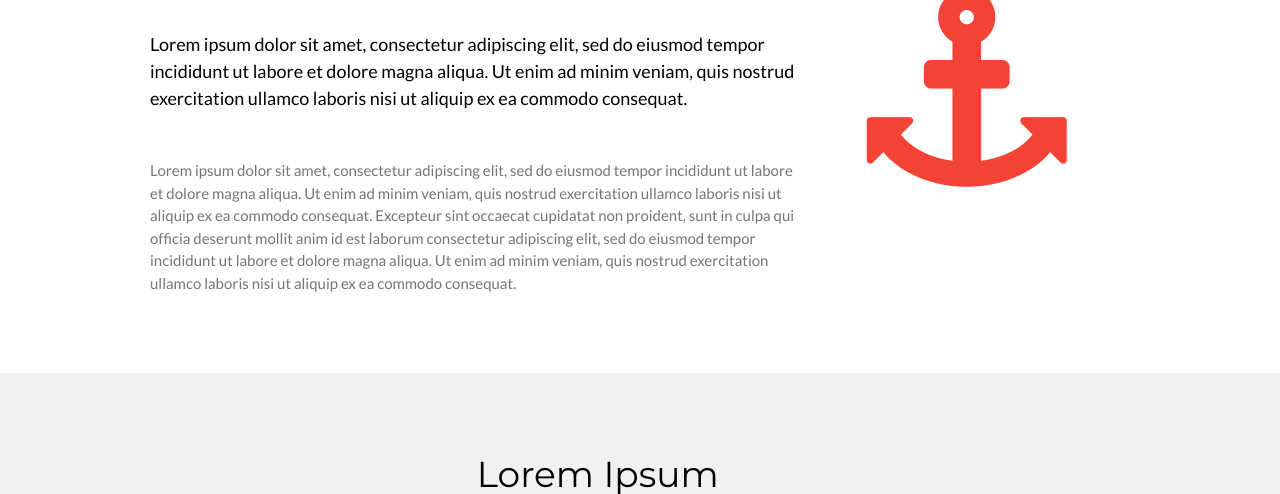
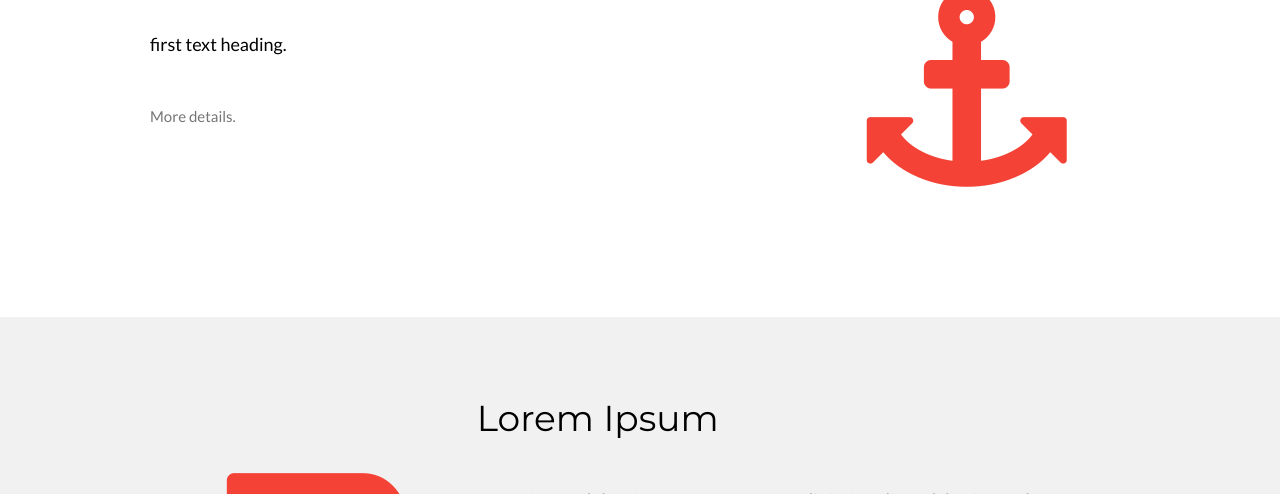
Before and after one commit to ywan999/ywan999.github.io, a plain HTML site: page index.html in a window 1280 px wide. Shown: the part 658-1152 px from the top of the page. Drawn offline with nearby package versions, Linux system fonts and the light colour scheme.

Commit message:
Update index.html

```diff
--- a/index.html
+++ b/index.html
@@ -48,11 +48,9 @@ body,h1,h2,h3,h4,h5,h6 {font-family: "Lato", sans-serif}
   <div class="w3-content">
     <div class="w3-twothird">
       <h1>Lorem Ipsum</h1>
-      <h5 class="w3-padding-32">Lorem ipsum dolor sit amet, consectetur adipiscing elit, sed do eiusmod tempor incididunt ut labore et dolore magna aliqua. Ut enim ad minim veniam, quis nostrud exercitation ullamco laboris nisi ut aliquip ex ea commodo consequat.</h5>
+      <h5 class="w3-padding-32"> first text heading.</h5>
 
-      <p class="w3-text-grey">Lorem ipsum dolor sit amet, consectetur adipiscing elit, sed do eiusmod tempor incididunt ut labore et dolore magna aliqua. Ut enim ad minim veniam, quis nostrud exercitation ullamco laboris nisi ut aliquip ex ea commodo consequat. Excepteur sint
-        occaecat cupidatat non proident, sunt in culpa qui officia deserunt mollit anim id est laborum consectetur adipiscing elit, sed do eiusmod tempor incididunt ut labore et dolore magna aliqua. Ut enim ad minim veniam, quis nostrud exercitation ullamco
-        laboris nisi ut aliquip ex ea commodo consequat.</p>
+      <p class="w3-text-grey">More details.</p>
     </div>
 
     <div class="w3-third w3-center">
```
